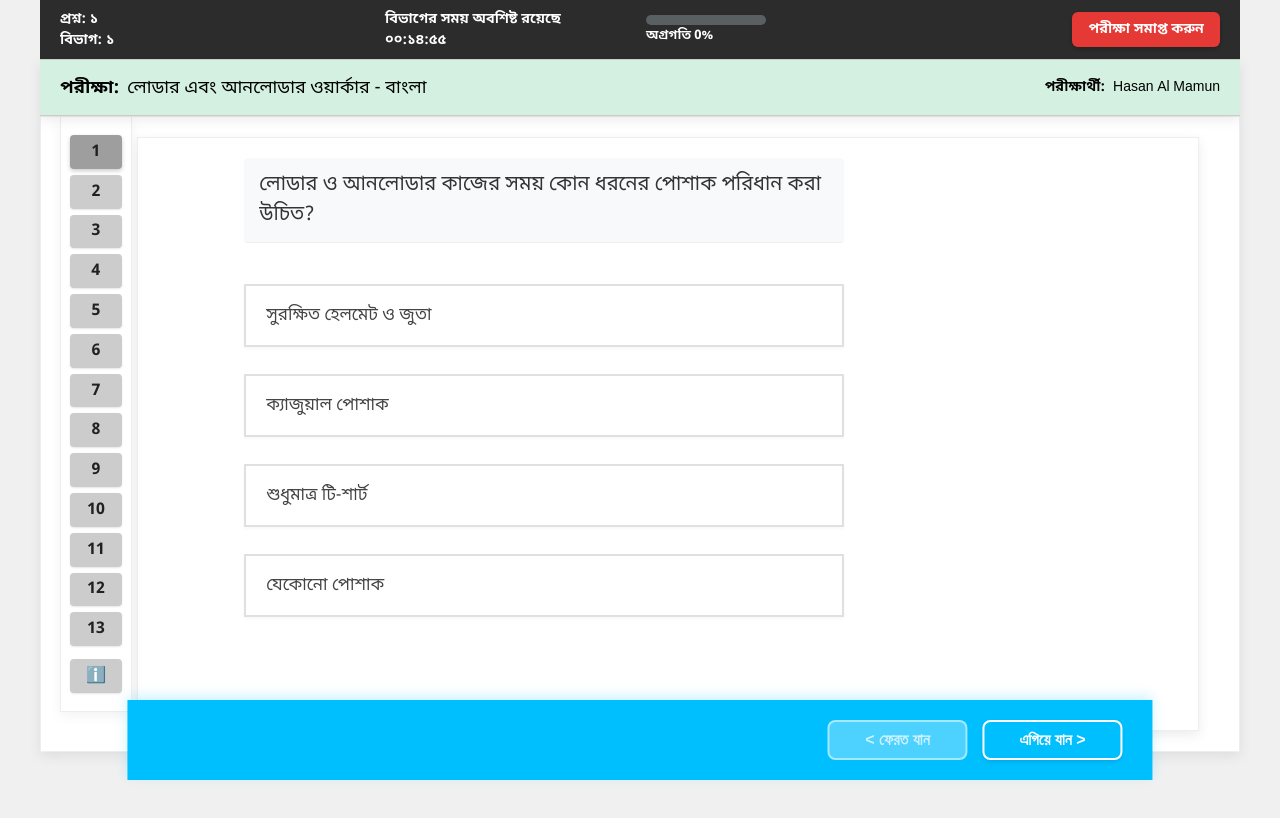
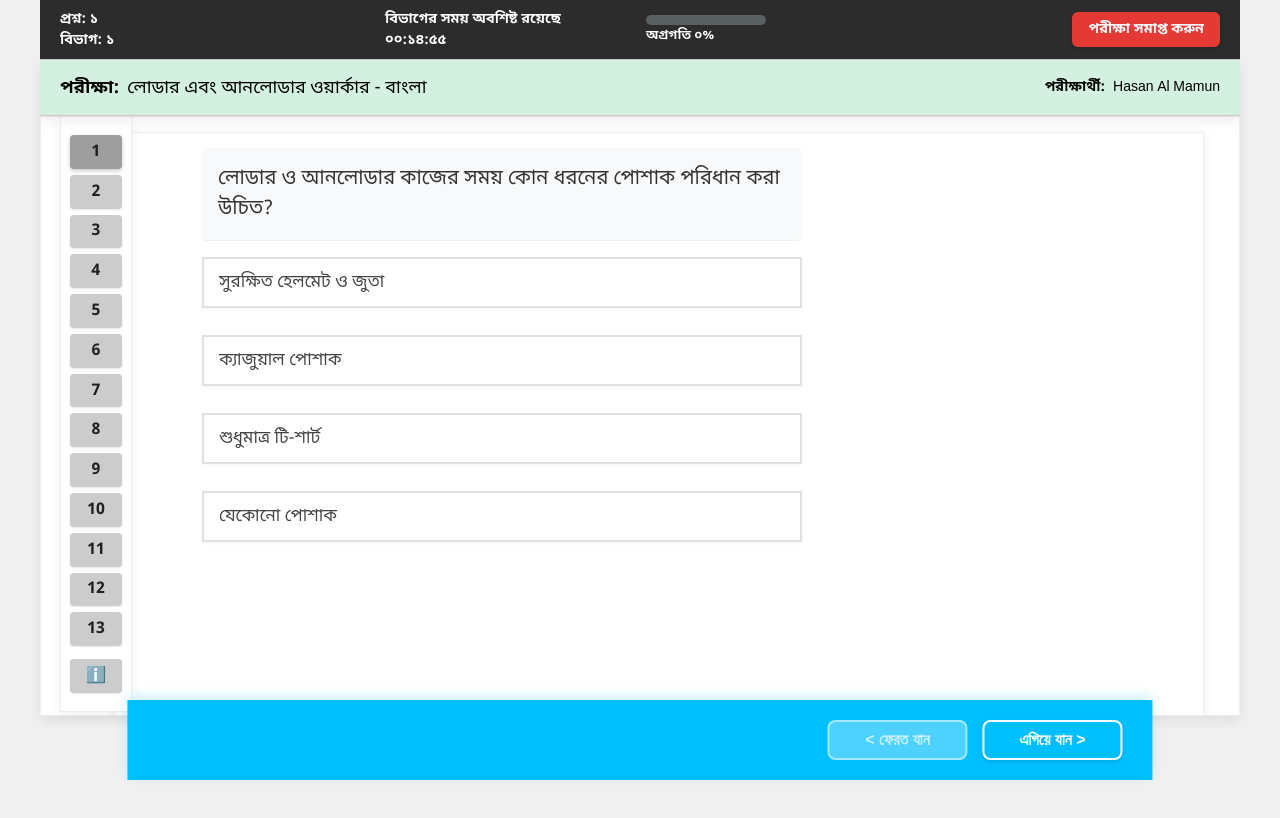
Before and after one commit to resilientbd/react-quiz, a React (Create React App) app: page / in a window 1280 px wide. Shown: the top 818 px of the page. Built offline with nearby package versions, Linux system fonts and the light colour scheme; some icons are missing.

Commit message:
polishing done

```diff
--- a/src/components/MainContent.css
+++ b/src/components/MainContent.css
@@ -4,13 +4,14 @@
   box-shadow: 0 4px 12px rgba(0, 0, 0, 0.08);
   box-sizing: border-box;
   overflow-y: auto;
-  padding: 20px;
-  padding-left: 10%;
+  padding: 15px;
+  padding-left: 8%;
   margin-left: -20px;
   border: 1px solid #EEEEEE;
   margin-top: 0;
   margin-bottom: 0;
-  width: 120%;
+  width: 110%;
+  max-height: 600px; /* Limit the maximum height */
 
 }
 
@@ -20,13 +21,14 @@
   max-width: 600px;
   margin: 0;
   padding: 0;
+  min-height: 400px; /* Reduced minimum height */
 }
 
 .question-header {
   display: flex;
-  align-items: center;
-  margin-bottom: 15px;
-  padding: 12px 15px;
+  align-items: flex-start;
+  padding: 16px;
+  /* Reduced padding */
   border-bottom: 1px solid #F0F0F0;
   background-color: #f8f9fa;
   border-radius: 4px;
@@ -52,7 +54,7 @@
   flex-direction: column;
   width: 100%;
   padding: 0;
-  margin: 20px 0 10px 0;
+  margin: 10px 0 5px 0; /* Reduced margins */
 }
 
 .option-item {
@@ -65,7 +67,7 @@
   align-items: center;
   background: #FFFFFF;
   border: 2px solid #E0E0E0;
-  padding: 18px 20px;
+  padding: 12px 15px; /* Reduced padding */
   font-family: 'Noto Sans Bengali', sans-serif;
   font-size: 17px;
   color: #444444;
--- a/src/components/QuizScreen.tsx
+++ b/src/components/QuizScreen.tsx
@@ -187,7 +187,7 @@ const QuizScreen: React.FC<QuizScreenProps> = ({ questions, updateQuestions }) =
                 ></div>
               </div>
             </div>
-            <div className="progress-text">অগ্রগতি {progress}%</div>
+            <div className="progress-text">অগ্রগতি {convertToBanglaNumber(progress)}%</div>
           </div>
 
           {/* Button Section */}
```
